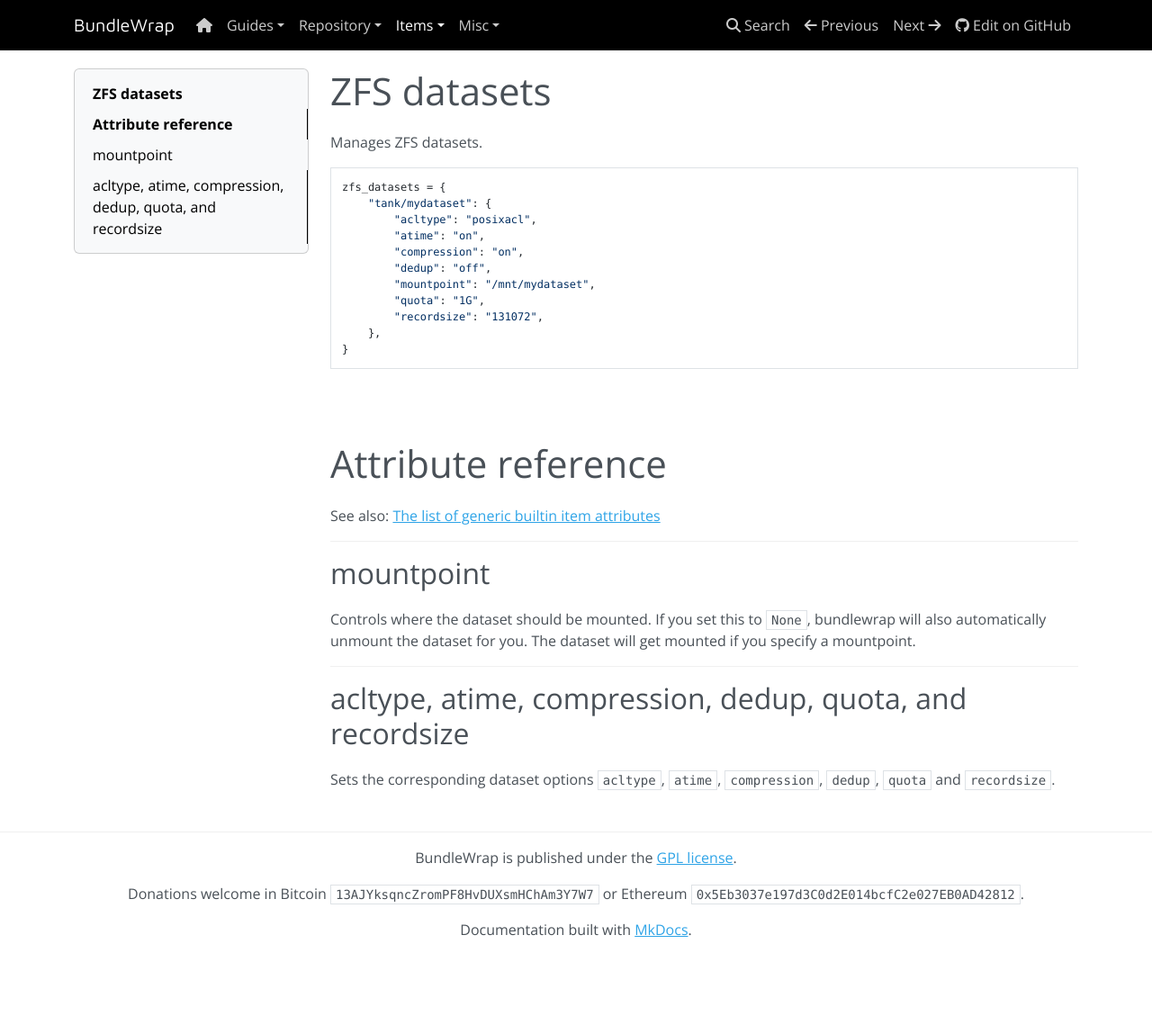
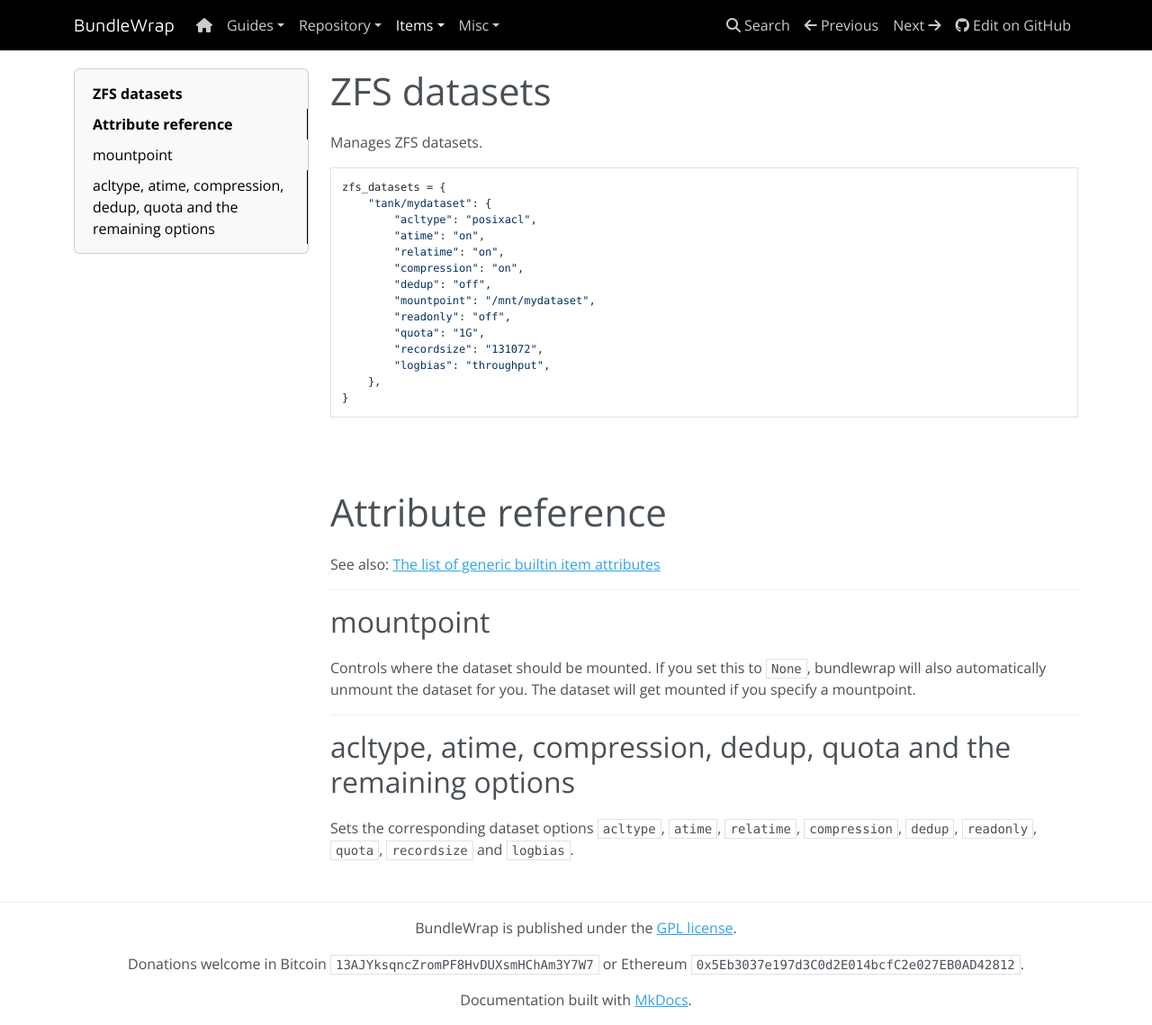
Before and after one commit to bundlewrap/bundlewrap, an MkDocs documentation site: the page built from docs/content/items/zfs_dataset.md, in a window 1280 px wide and 1139 px high. Shown: the whole window at 90% size. Built offline with MkDocs 1.6.1, drawn with Linux system fonts in a browser that asks for light colours; nearby versions of some CDN libraries.

Commit message:
item zfs_dataset: add documentation for relatime, readonly and logbias

```diff
--- a/docs/content/items/zfs_dataset.md
+++ b/docs/content/items/zfs_dataset.md
@@ -6,11 +6,14 @@
         "tank/mydataset": {
             "acltype": "posixacl",
             "atime": "on",
+            "relatime": "on",
             "compression": "on",
             "dedup": "off",
             "mountpoint": "/mnt/mydataset",
+            "readonly": "off",
             "quota": "1G",
             "recordsize": "131072",
+            "logbias": "throughput",
         },
     }
 
@@ -30,7 +33,7 @@
 
 <hr>
 
-## acltype, atime, compression, dedup, quota, and recordsize
+## acltype, atime, compression, dedup, quota and the remaining options
 
-Sets the corresponding dataset options `acltype`, `atime`, `compression`,
-`dedup`, `quota` and `recordsize`.
+Sets the corresponding dataset options `acltype`, `atime`, `relatime`,
+`compression`, `dedup`, `readonly`, `quota`, `recordsize` and `logbias`.
```
